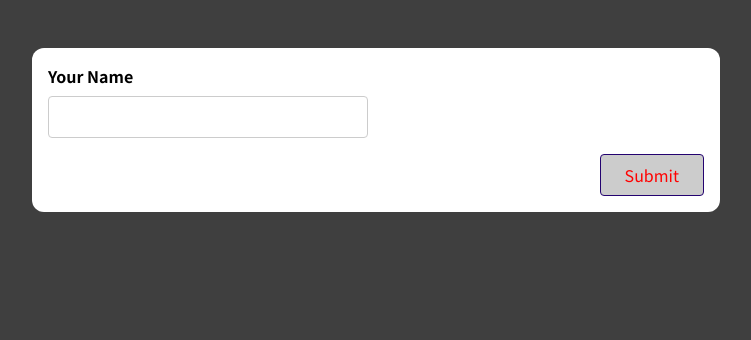
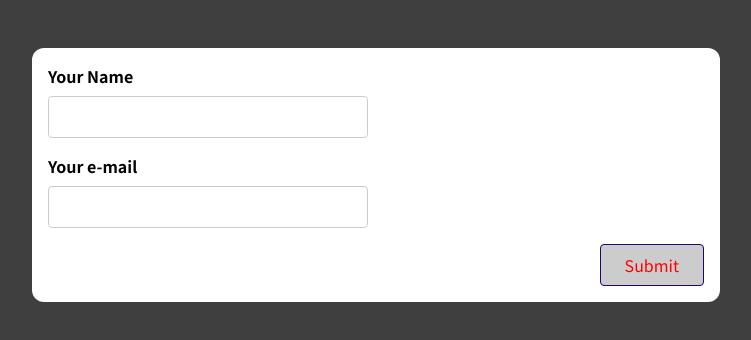
Before and after one commit to sygrok/react-training-forms, a React (Create React App) app: page / in a window 1280 px wide. Shown: the top 340 px of the page, without its empty margins (264-1015 px from the left). Built offline with nearby package versions, Linux system fonts and the light colour scheme.

Commit message:
Assignment

```diff
--- a/src/components/SimpleInput.js
+++ b/src/components/SimpleInput.js
@@ -4,17 +4,34 @@ const SimpleInput = (props) => {
   //useState
   const [enteredName, setEnteredName] = useState("");
   const [enteredNameTouched, setEnteredNameTouched] = useState(false);
-  const [formIsValid, setFormIsValid] = useState(false);
+  const [enteredMail, setEnteredMail] = useState("");
+  const [enteredMailTouched, setEnteredMailTouched] = useState(false);
+
   const enteredNameIsValid = enteredName.trim() !== "";
   const nameInputIsInvalid = !enteredNameIsValid && enteredNameTouched;
 
+  const enteredMailIsValid =
+    enteredMail.trim() !== "" && enteredMail.includes("@");
+  const emailInputIsInvalid = !enteredMailIsValid && enteredMailTouched;
+
+  const [formIsValid, setFormIsValid] = useState(false);
+
   useEffect(() => {
-    if (enteredNameIsValid) {
+    if (enteredNameIsValid && enteredMailIsValid) {
+      //We can check other inputs
       setFormIsValid(true);
     } else {
       setFormIsValid(false);
     }
-  }, [enteredNameIsValid]);
+  }, [enteredNameIsValid, enteredMailIsValid]);
+
+  const mailInputChangeHandler = (event) => {
+    setEnteredMail(event.target.value);
+  };
+
+  const mailInputBlurHandler = () => {
+    setEnteredMailTouched(true);
+  };
 
   const nameInputChangeHandler = (event) => {
     setEnteredName(event.target.value);
@@ -28,18 +45,26 @@ const SimpleInput = (props) => {
   const formSubmissionHandler = (event) => {
     event.preventDefault();
 
+    setEnteredMailTouched(true);
     setEnteredNameTouched(true);
 
-    if (!enteredNameIsValid) {
+    if (!enteredNameIsValid && !enteredMailIsValid) {
       alert("Boş bırakılamaz");
       return;
     }
 
-    console.log("useState : " + enteredName);
+    console.log("name: " + enteredName);
+    console.log("email: " + enteredMail);
 
+    setEnteredMail("");
     setEnteredName("");
     setEnteredNameTouched(false);
+    setEnteredMailTouched(false);
   };
+
+  const mailInputClasses = emailInputIsInvalid
+    ? "form-control invalid"
+    : "form-control";
 
   const nameInputClasses = nameInputIsInvalid
     ? "form-control invalid"
@@ -47,6 +72,7 @@ const SimpleInput = (props) => {
 
   return (
     <form onSubmit={formSubmissionHandler}>
+      {/* name input */}
       <div className={nameInputClasses}>
         <label htmlFor="name">Your Name</label>
         <input
@@ -60,6 +86,23 @@ const SimpleInput = (props) => {
           <p className="error-text">Name must not be empty!</p>
         )}
       </div>
+      {/* mail input */}
+      <div className={mailInputClasses}>
+        <label htmlFor="name">Your e-mail</label>
+        <input
+          type="email"
+          id="email"
+          onChange={mailInputChangeHandler}
+          onBlur={mailInputBlurHandler}
+          value={enteredMail}
+        />
+        {emailInputIsInvalid && (
+          <p className="error-text">
+            Email must include '@' and can't be empty!{" "}
+          </p>
+        )}
+      </div>
+
       <div className="form-actions">
         <button disabled={!formIsValid} type="submit">
           Submit
```
